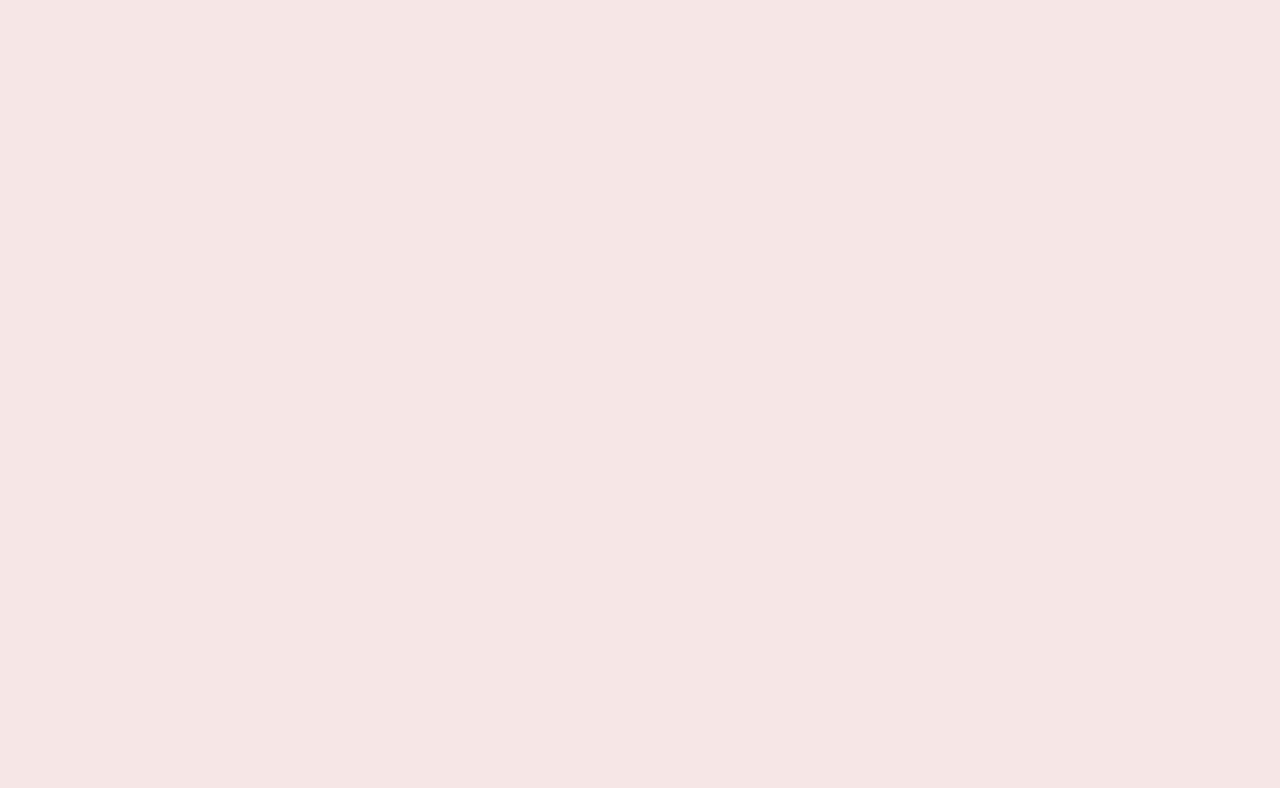
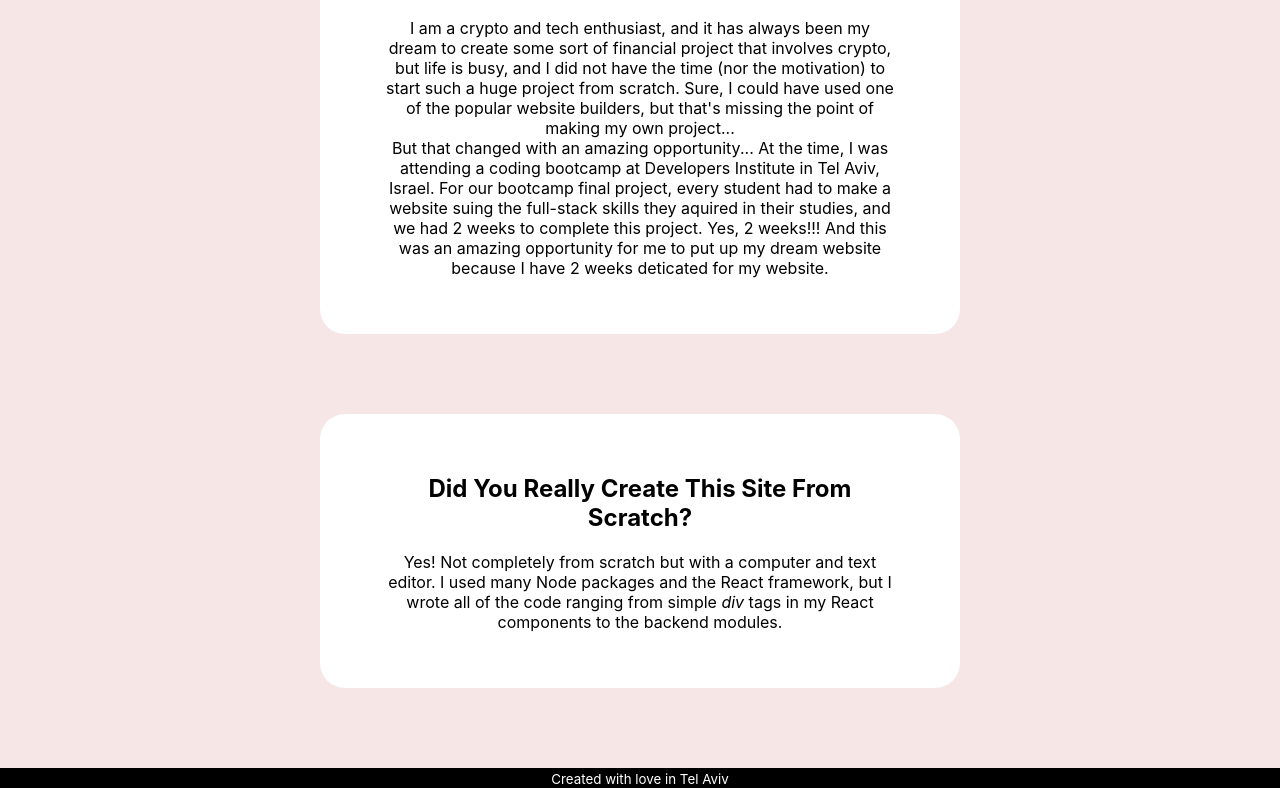
Before and after one commit to shaul613/finance-app, a React (Create React App) app in the folder client/: page /about in a window 1280 px wide. Shown: the part 1360-2148 px from the top of the page. Before the commit the page ends 1062 px from the top, so only its background shows below. Built offline with nearby package versions, Linux system fonts and the light colour scheme; the HTML template or start-up script is replaced by a standard one.

Commit message:
about page

```diff
--- a/client/src/App.css
+++ b/client/src/App.css
@@ -239,3 +239,11 @@ body{
   margin-left: 25vw;
   margin-right: 25vw;
 }
+
+.about_par{
+  margin-top:10vh;
+  margin-bottom: 10vh;
+  padding:5vh 5vw 5vh 5vw;
+  background-color: white;
+  border-radius: 25px;
+}
--- a/client/src/components/About.js
+++ b/client/src/components/About.js
@@ -50,6 +50,14 @@ const About = (props) => {
           website.
         </p>
       </div>
+      <div class='about_par'>
+        <h2>Did You Really Create This Site From Scratch?</h2>
+        <p>
+          Yes! Not completely from scratch but with a computer and text editor. I used many Node packages and
+          the React framework, but I wrote all of the code ranging from simple <i>div</i> tags in my React components
+          to the backend modules.
+        </p>
+      </div>
     </div>
   )
 }
```
